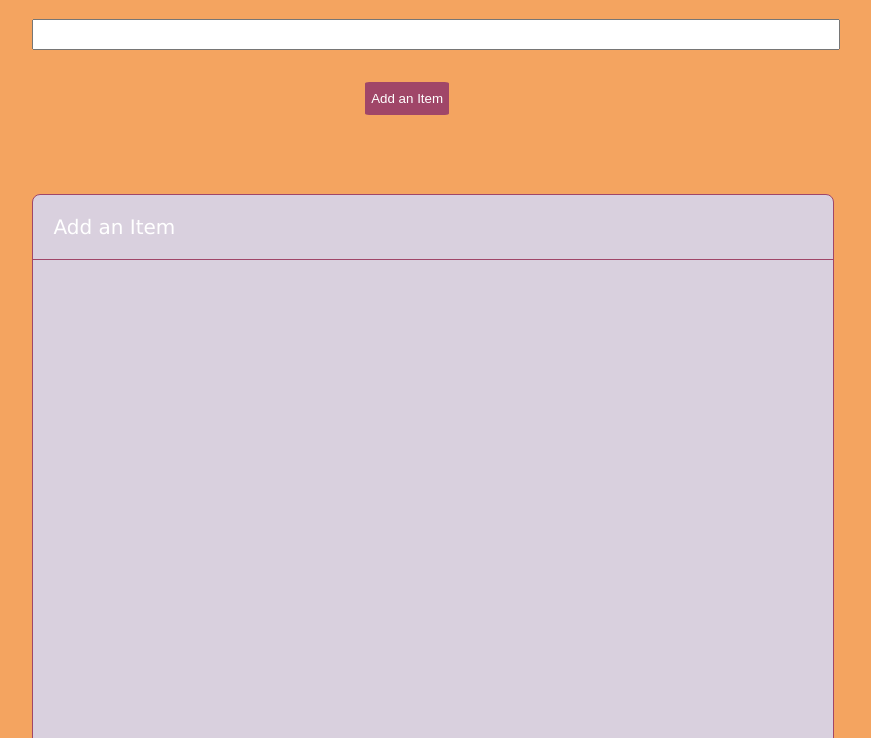
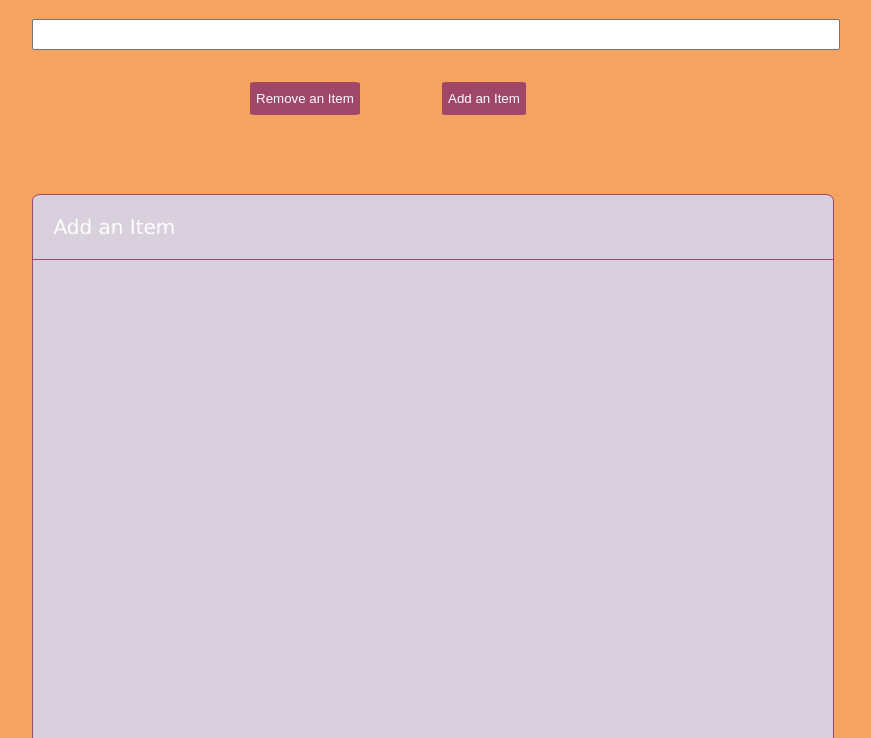
Before and after one commit to martakunszt/toDo, a plain HTML site: page toDo/index.html in a window 1280 px wide. Shown: the part 62-800 px from the top of the page, without its empty margins (262-1133 px from the left). Drawn offline with Linux system fonts and the light colour scheme.

Commit message:
add remove function - only removes index = 0

```diff
--- a/toDo/JS/app.js
+++ b/toDo/JS/app.js
@@ -2,9 +2,11 @@
 
 let button = document.getElementById("add");
 let textBox = document.getElementById("input");
+let remove = document.getElementById("delete");
+
 
 function addItem (){
-    alert("I'm adding an item");
+    //alert("I'm adding an item");
     let item = textBox.value;
     let listItem = document.createElement("li");
     let list = document.getElementById("todo");
@@ -13,3 +15,23 @@ function addItem (){
     //alert(item)
 }
 button.addEventListener("click",addItem);
+
+
+
+let items = document.querySelectorAll("#todo li"),
+tab = [], liIndex;
+
+for(var i = 0; i<items.length; i++){
+    tab.push(items[i].innerHTML);
+}
+
+for(var i = 0; i < items.length; i++){
+    items[i].onclick = function(){
+        liIndex = tab.indexOf(this.innerHTML)
+        console.log(this.innerHTML + "INDEX = " +liIndex)
+    };
+}
+
+function removeLI(){
+    items[liIndex].parentNode.removeChild(items[liIndex]);
+}
--- a/toDo/index.html
+++ b/toDo/index.html
@@ -11,6 +11,7 @@
     <h1>To Do</h1>
     <input id="input" type="text"/>
     <button id="add" type="button">Add an Item</button>
+    <button onclick="removeLI()" class="delete" id="delete" type="button">Remove an Item</button>
     <ul id="todo">
         <li>Add an Item</li>
     </ul>
--- a/toDo/style/style.css
+++ b/toDo/style/style.css
@@ -23,7 +23,17 @@ h1{
 
 #add{
 position:absolute;
-left:49%;
+left:55%;
+top:18%;
+height:33px;
+border-radius:5%;
+background-color: #a04668;
+border:none;
+color:white;
+}
+.delete{
+position:absolute;
+left:40%;
 top:18%;
 height:33px;
 border-radius:5%;
@@ -35,7 +45,7 @@ color:white;
 
 #todo{
     background-color: #d9d0de;
-    height: 800px;
+    height: 600px;
     width:800px;
     position:absolute;
     left:23%;
@@ -43,6 +53,7 @@ color:white;
     border-radius:1%;
     border:solid 1px #a04668;
     padding:0;
+    padding-bottom:50px;
 }
 
 ul li{
```
